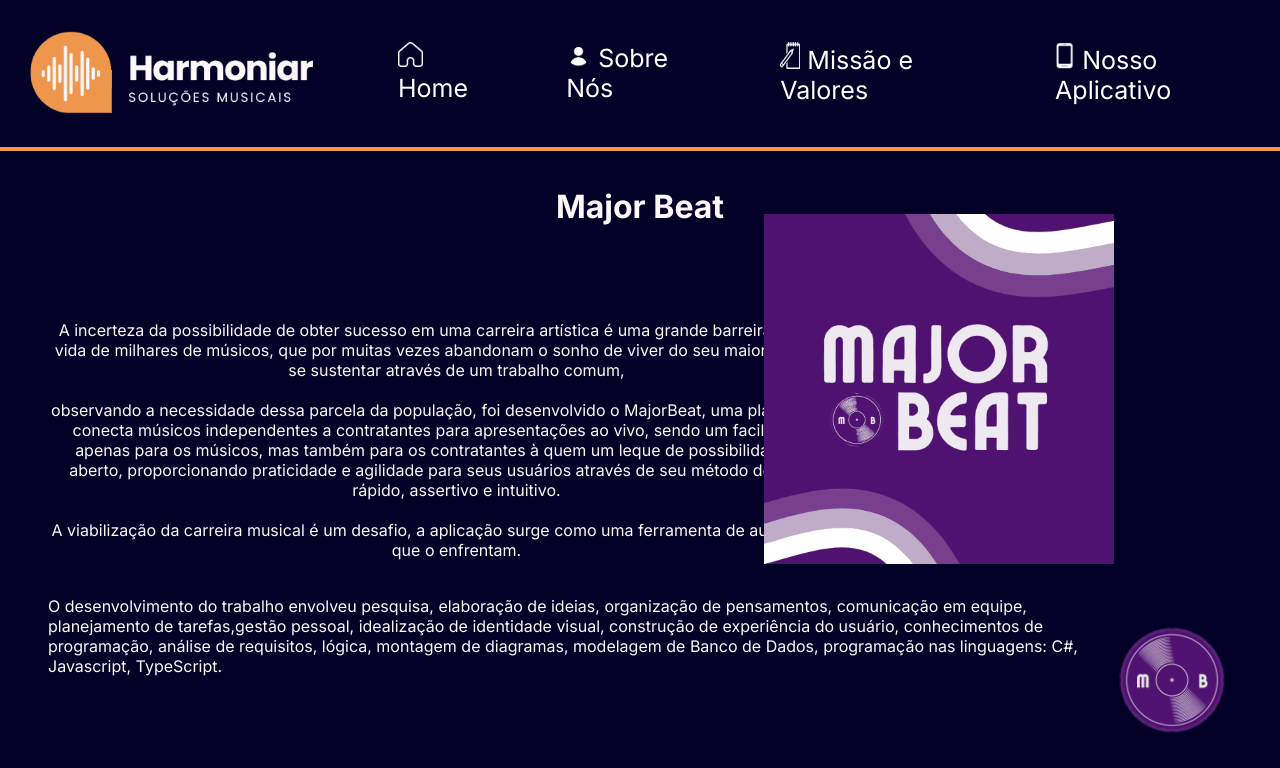
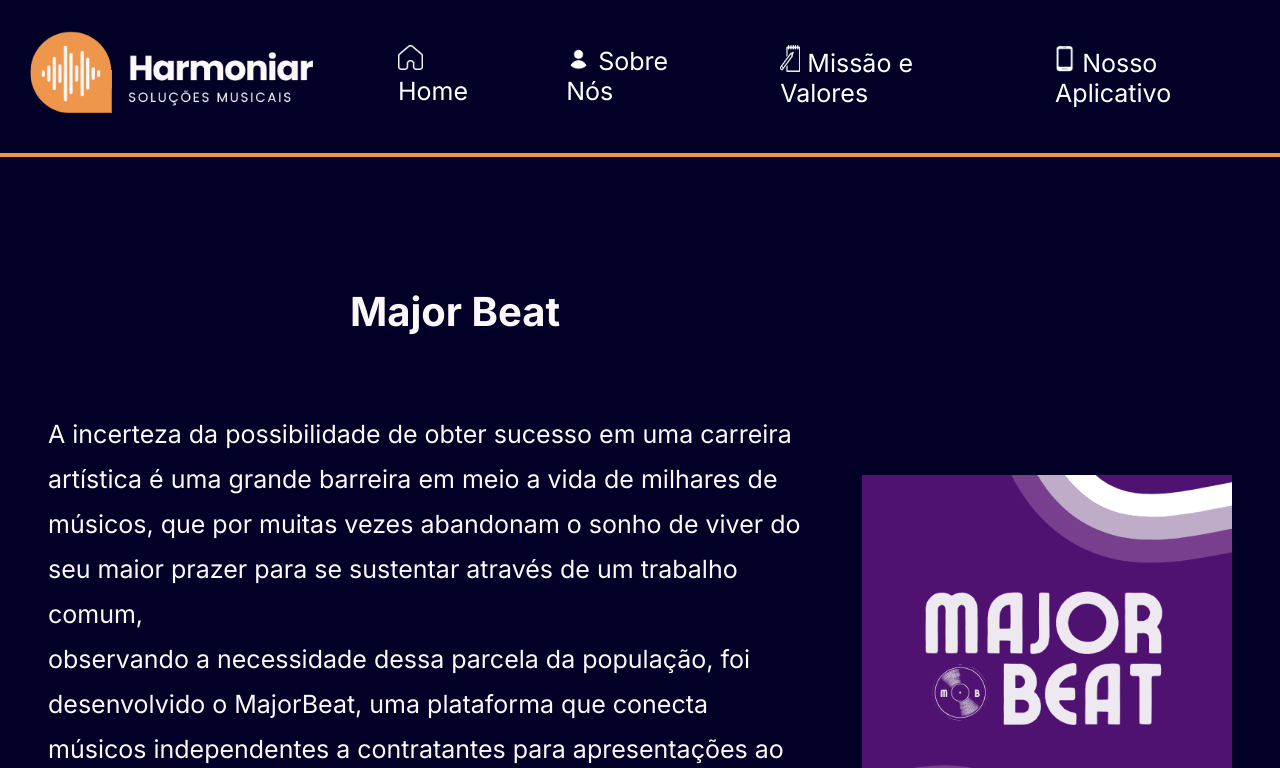
Before and after one commit to EduardoPQueiroz/HarmoniarWebsite, an Angular app: page /nosso-aplicativo in a window 1280 px wide. Shown: the top 768 px of the page. Built offline with nearby package versions, Linux system fonts and the light colour scheme.

Commit message:
finalizando

```diff
--- a/src/app/about-us/about-us.component.css
+++ b/src/app/about-us/about-us.component.css
@@ -3,19 +3,21 @@
     background-color: #030027;
     color:#fcf7f8;
     place-items: center;
+    line-height: 1.8;
 }
 
 h1 {
     font-size: 45px;
     display: flex;
     padding:4rem;
+
 }
 
 .text-block {
     font-size: 25px;
-    width: 70rem;
+    max-width: 70rem;
     place-items: center;
-    padding: 5rem;
+    padding: 3rem;
 
 }
 
--- a/src/app/footer/footer.component.css
+++ b/src/app/footer/footer.component.css
@@ -16,6 +16,7 @@
     padding: 0;
 }
 .ft-section{
+    width: 33%;
     padding: 2em 7em;
     display: flex;
     flex-direction: column;
--- a/src/app/footer/footer.component.html
+++ b/src/app/footer/footer.component.html
@@ -1,7 +1,9 @@
 <div id="ft-container">
     <div class="content_container">
         <div class="ft-section">
+          <a routerLink="/">
             <img src="./../../assets/img/Harmoniar_arquivos/Logo_Escura_SemFundo.png" alt="Logo da empresa harmoniar" class="LogoImg">
+            </a>
         </div>
         <div class="ft-section">
             <div class="ft-div-title">
@@ -9,7 +11,7 @@
             </div>
             <div class="ft-linkscontainer">
                 <img src="./../../assets/img/Harmoniar_arquivos/Home_Icon.png" alt="HomeIcon" class="LinkIcon">
-                <a routerLink="/">Inicial</a>
+                <a routerLink="/">Home</a>
             </div>
             <div class="ft-linkscontainer">
                 <img src="./../../assets/img/Harmoniar_arquivos/User_Icon.png" alt="AboutUsIcon" class="LinkIcon">
--- a/src/app/header/header.component.html
+++ b/src/app/header/header.component.html
@@ -1,5 +1,7 @@
 <header class="header">
+  <a routerLink="/">
   <img src="./../../assets/img/Harmoniar_arquivos/Logo_Escura_SemFundo.png" alt="logoImg" id="logo">
+  </a>
   <nav>
     <a routerLink="/">
         <div class="imagens">
--- a/src/app/home/home.component.css
+++ b/src/app/home/home.component.css
@@ -50,7 +50,6 @@ background-color: #030027;
 }
 
 button{
-  display: flex;
   text-align: center;
   place-items: center;
   align-items: center;
@@ -61,6 +60,11 @@ button{
     width:15rem;
     height: 3rem;
     font-weight: bold;
+    transition: transform 0.3s ease;
+}
+
+button:hover{
+  transform: scale(1.2);
 }
 
 .back{
@@ -72,7 +76,7 @@ button{
 }
 
 .subtitle{
-    padding: 10rem;
+    padding: 5rem;
 }
 
 #ft-container h1{
@@ -84,13 +88,14 @@ button{
 #ft-container p{
     font-size: 1.5rem;
     margin:3rem;
-    padding:1rem;
+    padding:3rem;
 }
 
 .TextBlock{
     place-items: center;
     width: 50%;
     margin-left: auto;
+    padding: 6.8rem;
 
 }
 
@@ -98,6 +103,7 @@ button{
     place-items: center;
     width: 50%;
     margin-right: auto;
+    padding: 6.8rem;
 }
 .MobileContainer{
     font-family: 'Inter', 'Gill Sans MT', Calibri, 'Trebuchet MS', sans-serif;
--- a/src/app/mb/mb.component.css
+++ b/src/app/mb/mb.component.css
@@ -2,46 +2,41 @@
 
  font-family: Inter;
  align-items: center ;
- text-align: center;
  justify-content: center ;
  padding: 3rem;
  background-color: #030027;
  color:#fcf7f8 ;
+line-height: 1.8;
 }
 
 #title{
   text-align: center;
   margin-top: -1%;
+  font-size: 40px;
 }
 
 
 #first-paragraph {
-  position: relative;
-  display: block;
-  padding-right: 31%;
-  margin-top: 8%;
-  margin-bottom: 3%;
+  display: flex;
+  margin-top: 5rem;
 }
 
-#first-paragraph h3 {
-  width: 650px;
-  text-align: left;
-  justify-self: center;
-  margin-left: 5%;
+#first-paragraph p{
+  margin-top: 4rem;
+  padding-right: 50px;
+  max-width: 90rem;
+
+}
+p{
+  font-size: 25px;
+}
 
 
 
-}
 
 #first-paragraph img {
-  position: absolute;
-  margin-right: 10%;
-  margin-bottom: -2%;
-  right: 0px;
-  bottom: 20px;
-  height: 350px;
-
-
+  margin-top: 190px;
+  height: 370px;
 
 }
 
@@ -50,6 +45,7 @@
   display: flex;
   text-align: left;
   justify-content: center;
+  margin-top: 45px;
 }
 
 #second-paragraph h3{
@@ -74,3 +70,9 @@
   height: 120px;
   margin-top: 2%;
 }
+
+@media(width:1000px){
+#first-paragraph img{
+  display:none;
+}
+}
--- a/src/app/mb/mb.component.html
+++ b/src/app/mb/mb.component.html
@@ -1,7 +1,7 @@
 <div id="description">
+  <div id="first-paragraph">
+    <div class="textBlock">
     <h1 id="title">Major Beat</h1>
-  <div id="first-paragraph">
-  <img src="assets/img/Harmoniar_arquivos/LOGOMARCA.png" alt="logoApp">
     <p>
       A incerteza da possibilidade de obter sucesso em uma carreira
       artística é uma grande barreira em meio a vida de milhares de
@@ -9,7 +9,7 @@
       seu maior prazer para se sustentar através de um trabalho
       comum,
       <br>
-    <br>
+
       observando a necessidade dessa parcela da população,
       foi desenvolvido o MajorBeat, uma plataforma que conecta
       músicos independentes a contratantes para apresentações ao
@@ -19,18 +19,20 @@
       usuários através de seu método de filtragem rápido, assertivo e
       intuitivo.
       <br>
-    <br>
       A viabilização da carreira musical é um desafio, a
       aplicação surge como uma ferramenta de auxílio aqueles que o
       enfrentam.
     </p>
     </div>
+    <img src="assets/img/Harmoniar_arquivos/LOGOMARCA.png" alt="logoApp" class="img-harmoniar">
+  </div>
+
   <div id="second-paragraph">
     <p>
       O desenvolvimento do trabalho envolveu
       pesquisa, elaboração de ideias, organização de pensamentos,
       comunicação em equipe, planejamento de tarefas,gestão pessoal,
-    idealização  de  identidade  visual,  construção de
+      idealização de identidade visual, construção de
       experiência do usuário, conhecimentos de programação, análise
       de requisitos, lógica, montagem de diagramas, modelagem de
       Banco de Dados, programação nas linguagens: C#, Javascript,
--- a/src/app/mvv/mvv.component.css
+++ b/src/app/mvv/mvv.component.css
@@ -1,6 +1,5 @@
 .container {
- margin: auto;
- padding: 20px;
+ padding: 50px;
  font-family: 'Inter', 'Gill Sans MT', Calibri, 'Trebuchet MS', sans-serif;
  background-color: #030027;
  color: #fcf7f8;
@@ -8,7 +7,6 @@
 
 
 }
-
 .titulo {
   font-size: 22px;
   text-align: center;
@@ -24,9 +22,9 @@ h2 {
 
 
 p {
-  text-align: justify;
   margin-bottom: 7rem;
   font-size: 25px;
+
 }
 
 ul {
@@ -42,7 +40,7 @@ ul li {
 }
 
 .back{
- width: 70rem;
+ max-width: 1020px;
  align-items: center;
  margin-left: auto;
  margin-right: auto;
```
Lines whose indentation alone changed are shown as unchanged.
